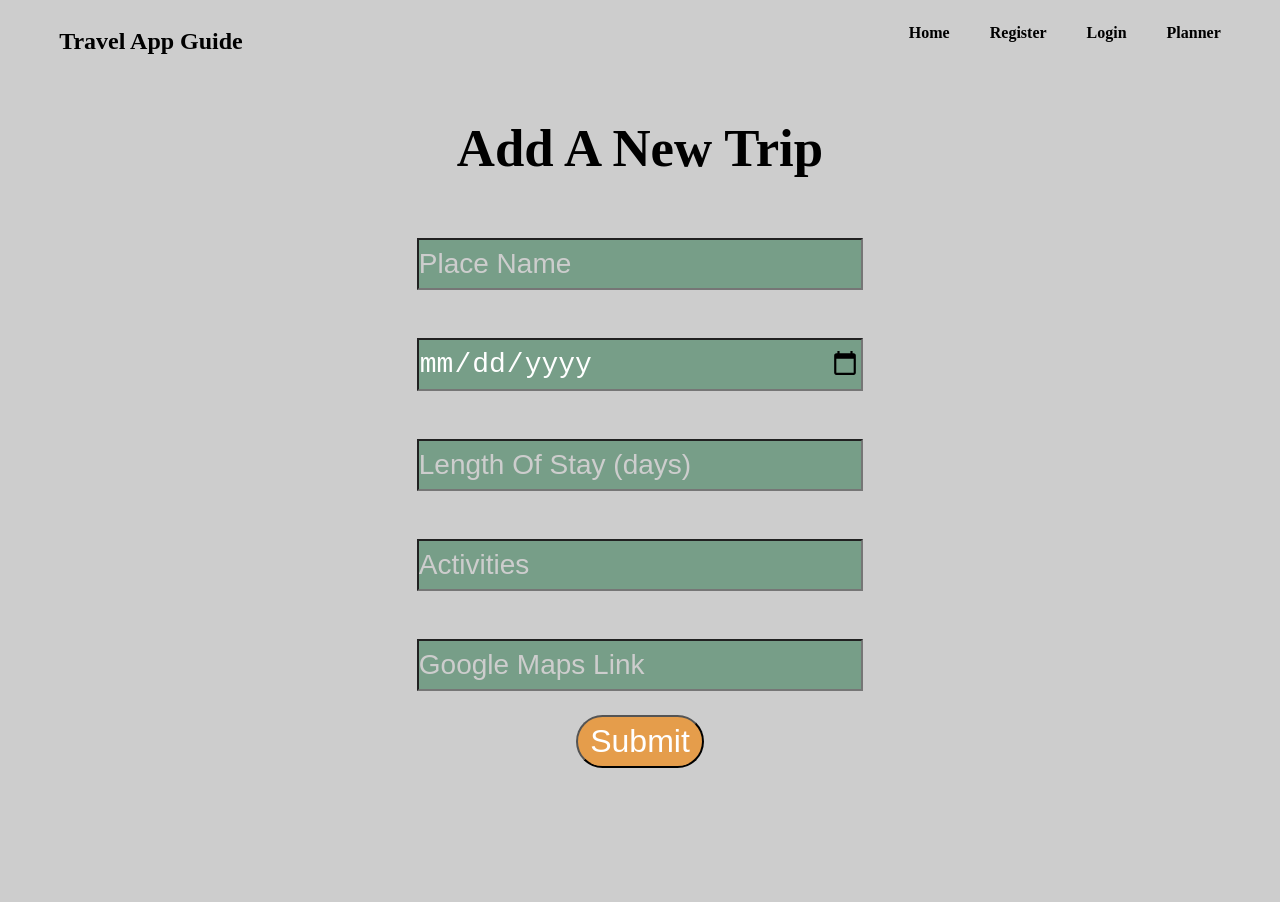
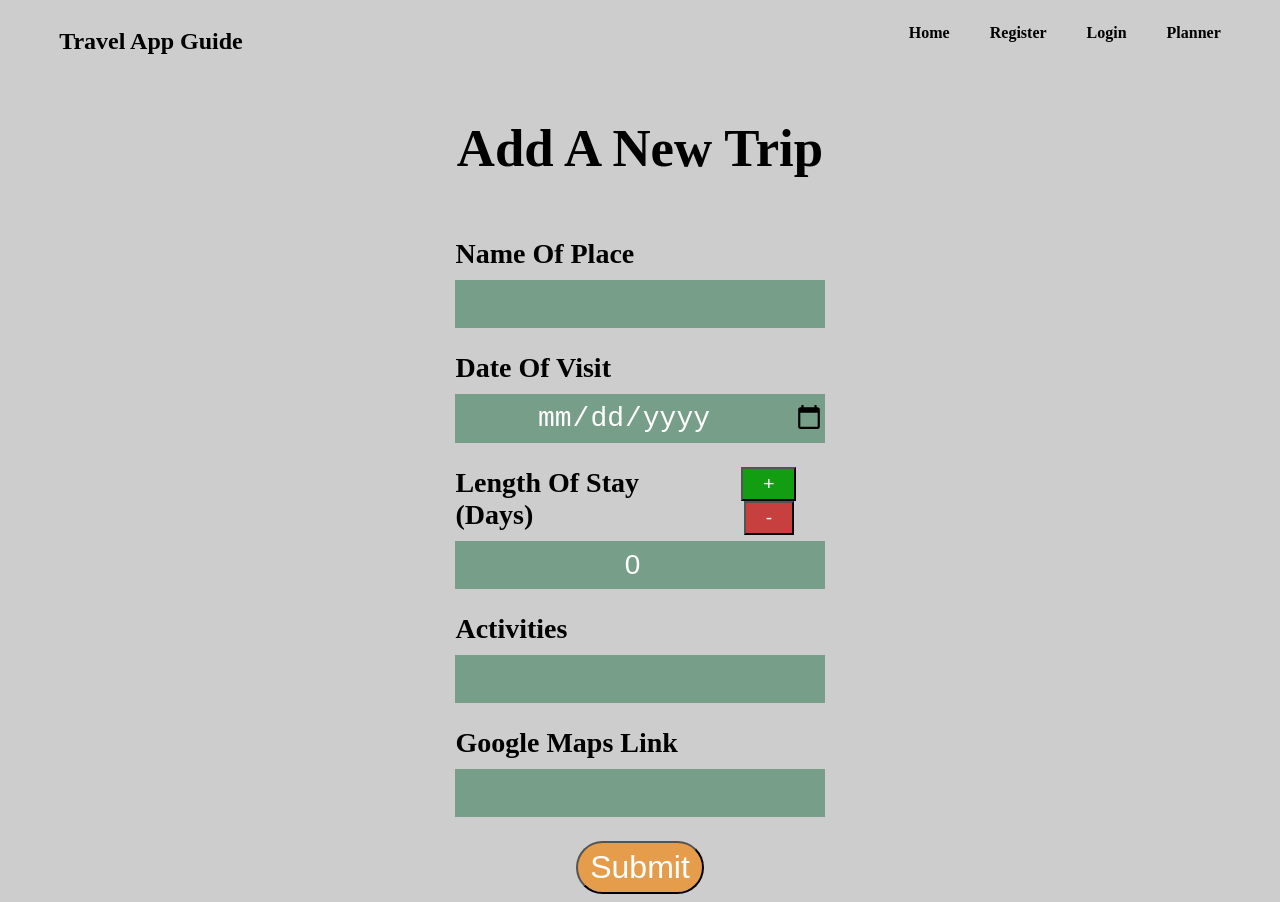
Before and after one commit to Morad17/react-crud-travel-app, a React (Create React App) app in the folder frontend/: page /add in a window 1280 px wide. Before the commit the page ends 800 px from the top, so only its background shows below. Built offline with nearby package versions, Linux system fonts and the light colour scheme.

Commit message:
creating toggle for form

```diff
--- a/frontend/src/assets/scss/AddTrip.scss
+++ b/frontend/src/assets/scss/AddTrip.scss
@@ -8,15 +8,49 @@
     h1{
         font-size: 3.3rem;
     }
-
+    .input-field{
+        width: 33%;
+    }
+    .input-field .field{
+        display: flex;
+        flex-direction: column;
+        margin: 3vh;
+    }
+    .number-label{
+        display: flex;
+    }
+    .toggles{
+        margin-left: 4vw;
+    }
+    .toggles button{
+        padding: 4px 20px;
+        margin-right: 10px;
+    }
+    .add-days{
+        background-color: #139d13;
+        color: white;
+        font-size: 1.2rem;
+    }
+    .subtract-days{
+        background-color: #c73f3f;
+        color: white;
+        font-size: 1.2rem;
+    }
+    label{
+        text-align: left;
+        font-size: 1.75rem;
+        padding-bottom: 10px;
+        font-weight: bold;
+    }
     input{
-        width: 35%;
+        text-align: center;
+        width: 100%;
         height: 25%;
-        margin: 3vh;
         padding: 1vh 0;
         font-size: 1.75rem;
         color: white;
         background-color: rgba(53, 121, 82, 0.56) ;
+        border: none;
     }
     input:hover{
         text-decoration: none;
--- a/frontend/src/assets/scss/Home.scss
+++ b/frontend/src/assets/scss/Home.scss
@@ -1,16 +1,31 @@
 .home{
-
-
+    h1{
+        font-size: 3rem;
+        text-align: center;
+    }
 
     .all-trips{
         display: flex;
         flex-direction: row;
         justify-content: space-around;
         margin-bottom: 20vh;
+
     }
     .add-trip{
-        width: 10rem;
-        height: 2rem;
-        font-size: 20px;
+
+        display: flex;
+        justify-content: center;
+    }
+    .add-trip-button{
+        font-size: 2rem;
+        background-color: #ea9635d9;
+        color: white;
+        border-radius: 50px;
+        width: 10vw;
+        padding: .5vw .25vh;
+    }
+    .add-trip-button a{
+        text-decoration: none;
+        color: white;
     }
 }
--- a/frontend/src/assets/scss/UpdateTrip.scss
+++ b/frontend/src/assets/scss/UpdateTrip.scss
@@ -9,15 +9,6 @@
         font-size: 3.3rem;
     }
 
-    input{
-        width: 35%;
-        height: 25%;
-        margin: 3vh;
-        padding: 1vh 0;
-        font-size: 1.75rem;
-        color: white;
-        background-color: rgba(53, 121, 82, 0.56) ;
-    }
     input:hover{
         text-decoration: none;
         outline: none;
--- a/frontend/src/pages/AddTrip.jsx
+++ b/frontend/src/pages/AddTrip.jsx
@@ -30,11 +30,34 @@ const AddTrip = () => {
   return (
     <div className="add-form">
         <h1>Add A New Trip</h1>
-        <input type="text" placeholder="Place Name" onChange={handleChange} name="place_name"/>
-        <input type="date" placeholder="Date Visited (year/month/day)" onChange={handleChange} name="date_to_visit"/>
-        <input type="number" placeholder="Length Of Stay (days)" onChange={handleChange} name="how_long"/>
-        <input type="text" placeholder="Activities" onChange={handleChange} name="activities"/>
-        <input type="text" placeholder="Google Maps Link" onChange={handleChange} name="google_maps_link"/>
+            <div className="input-field">
+                <div className="field">
+                    <label htmlFor="">Name Of Place</label>
+                    <input type="text" placeholder="" onChange={handleChange} name="place_name"/>
+                </div>
+                <div className="field">
+                    <label htmlFor="">Date Of Visit</label>
+                    <input type="date" placeholder="Date Visited (year/month/day)" onChange={handleChange} name="date_to_visit"/>
+                </div>
+                <div className="field number-field">
+                    <div className="number-label">
+                        <label htmlFor="">Length Of Stay (Days)</label>
+                        <div className="toggles">
+                            <button className="add-days">+</button>
+                            <button className="subtract-days">-</button>
+                        </div>
+                    </div>
+                    <input type="number" value={0} onChange={handleChange} name="how_long"/>
+                </div>
+                <div className="field">
+                    <label htmlFor="">Activities</label>
+                    <input type="text" placeholder="" onChange={handleChange} name="activities"/>
+                </div>
+                <div className="field">
+                    <label htmlFor="">Google Maps Link</label>
+                    <input type="text" placeholder="" onChange={handleChange} name="google_maps_link"/>
+                </div>
+            </div>
         <button className="add-trip-button" onClick={handleSubmit}>Submit</button>
     </div>
   )
--- a/frontend/src/pages/Home.jsx
+++ b/frontend/src/pages/Home.jsx
@@ -34,9 +34,12 @@ const Home = () => {
 
 
       </div>
-      <button className="add-trip">
+      <div className="add-trip">
+        <button className="add-trip-button">
         <Link to="/add">Add Trip</Link>
       </button>
+      </div>
+
     </div>
   )
 }
```
